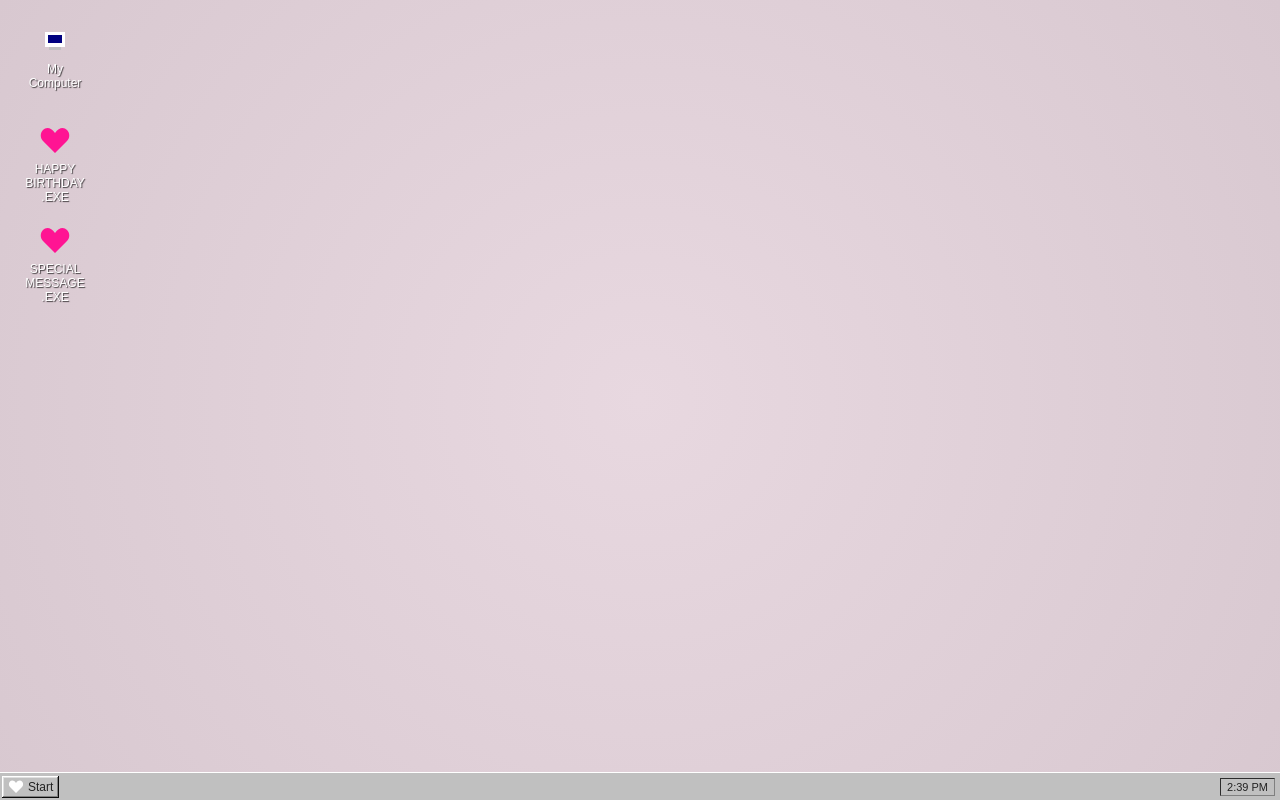
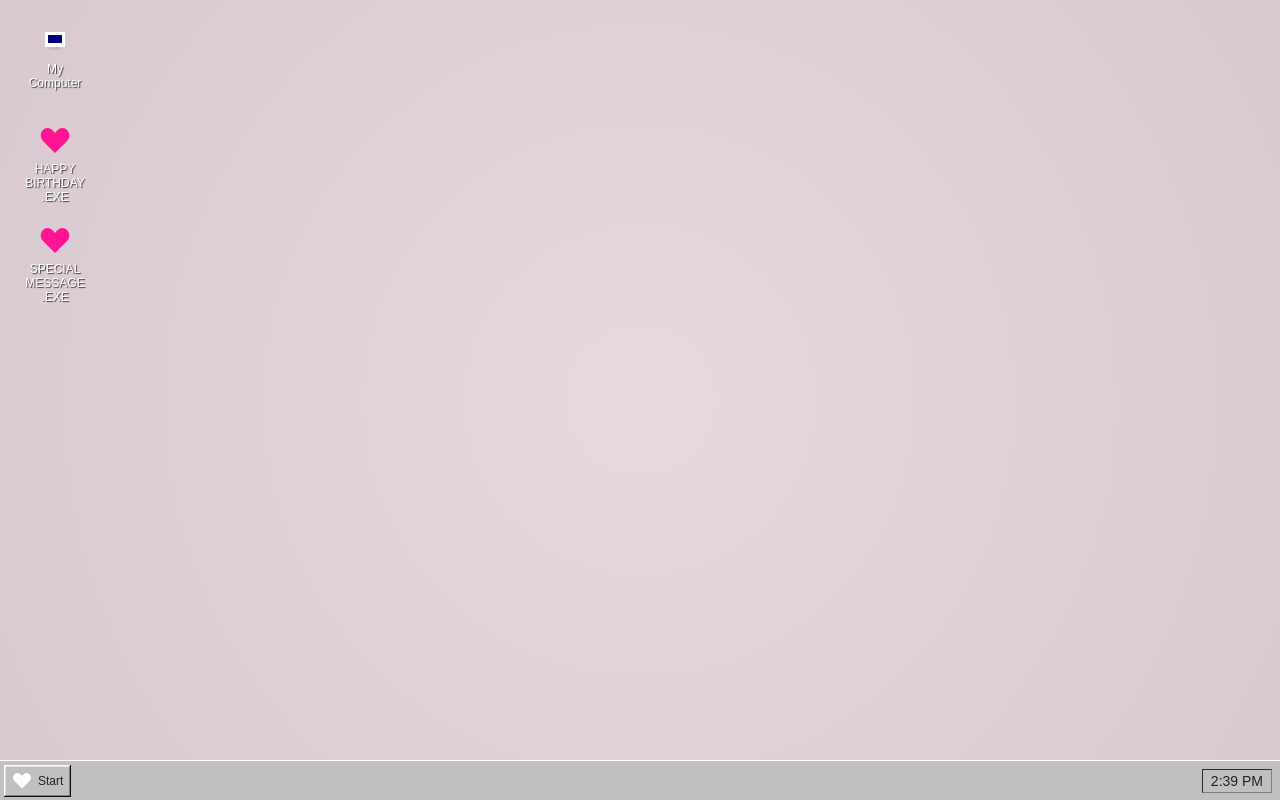
Before and after one commit to Furoshaa/HappyBirthdayOS, a React (Create React App) app: page / in a window 1280 px wide. Built offline with nearby package versions, Linux system fonts and the light colour scheme.

Commit message:
Implement responsive design for Start Menu; add mobile-specific styles and adjust layout for taskbar elements. Enhance StartMenu component with mobile detection for improved user experience.

```diff
--- a/src/App.css
+++ b/src/App.css
@@ -296,6 +296,18 @@ button {
   z-index: 1001;
 }
 
+.start-menu-mobile {
+  position: fixed !important;
+  bottom: 28px !important;
+  top: auto !important;
+  left: 0 !important;
+  width: 70% !important;
+  max-width: 220px !important;
+  height: auto !important;
+  max-height: 80vh !important;
+  transform: none !important;
+}
+
 .start-menu-sidebar {
   width: 25px;
   height: 100%;
@@ -506,6 +518,10 @@ button {
     margin-right: 2px !important;
   }
 
+  .desktop-icon {
+    margin-bottom: 30px !important;
+  }
+
   .celebration-text {
     font-size: 24px;
   }
@@ -518,4 +534,63 @@ button {
     max-height: 255px; /* Set a max height to ensure it stays within window */
   }
 
+  /* Fix start menu position for mobile */
+  .start-menu {
+    position: fixed !important;
+    bottom: 28px !important;
+    top: auto !important;
+    left: 0 !important;
+    width: 200px !important;
+    height: auto !important;
+    max-height: 300px !important;
+    transform: none !important;
+  }
 }
+
+@media screen and (min-width: 769px) {
+  .taskbar {
+    height: 40px;
+  }
+
+  .taskbar-buttons {
+    height: 32px;
+    margin-left: 8px;
+  }
+
+  .taskbar-button {
+    min-width: 140px;
+    max-width: 240px;
+    height: 32px;
+    margin-right: 5px;
+    padding: 3px 10px;
+    font-size: 14px;
+  }
+
+  .taskbar-button img {
+    width: 20px;
+    height: 20px;
+    margin-right: 6px;
+  }
+
+  .start-button {
+    padding: 3px 8px;
+    margin: 0 4px;
+    height: 32px;
+  }
+
+  .start-button img {
+    width: 20px;
+    height: 20px;
+    margin-right: 6px;
+  }
+
+  .taskbar-time {
+    right: 8px;
+    padding: 3px 8px;
+    font-size: 14px;
+  }
+
+  .start-menu {
+    bottom: 40px;
+  }
+}
--- a/src/components/StartMenu.tsx
+++ b/src/components/StartMenu.tsx
@@ -1,4 +1,4 @@
-import React from 'react';
+import React, { useEffect, useState } from 'react';
 
 interface StartMenuProps {
   isOpen: boolean;
@@ -17,6 +17,25 @@ const StartMenu: React.FC<StartMenuProps> = ({
   handleShutdown,
   closeStartMenu
 }) => {
+  const [isMobile, setIsMobile] = useState(false);
+
+  useEffect(() => {
+    const checkMobile = () => {
+      setIsMobile(window.innerWidth <= 768);
+    };
+
+    // Check on initial load
+    checkMobile();
+
+    // Add event listener for window resize
+    window.addEventListener('resize', checkMobile);
+
+    // Cleanup
+    return () => {
+      window.removeEventListener('resize', checkMobile);
+    };
+  }, []);
+
   if (!isOpen) return null;
 
   const handleItemClick = (action: () => void) => {
@@ -25,7 +44,7 @@ const StartMenu: React.FC<StartMenuProps> = ({
   };
 
   return (
-    <div className="start-menu">
+    <div className={`start-menu ${isMobile ? 'start-menu-mobile' : ''}`}>
       <div className="start-menu-sidebar">
         <span>HappyBirthday<span className="win95">OS</span></span>
       </div>
```
